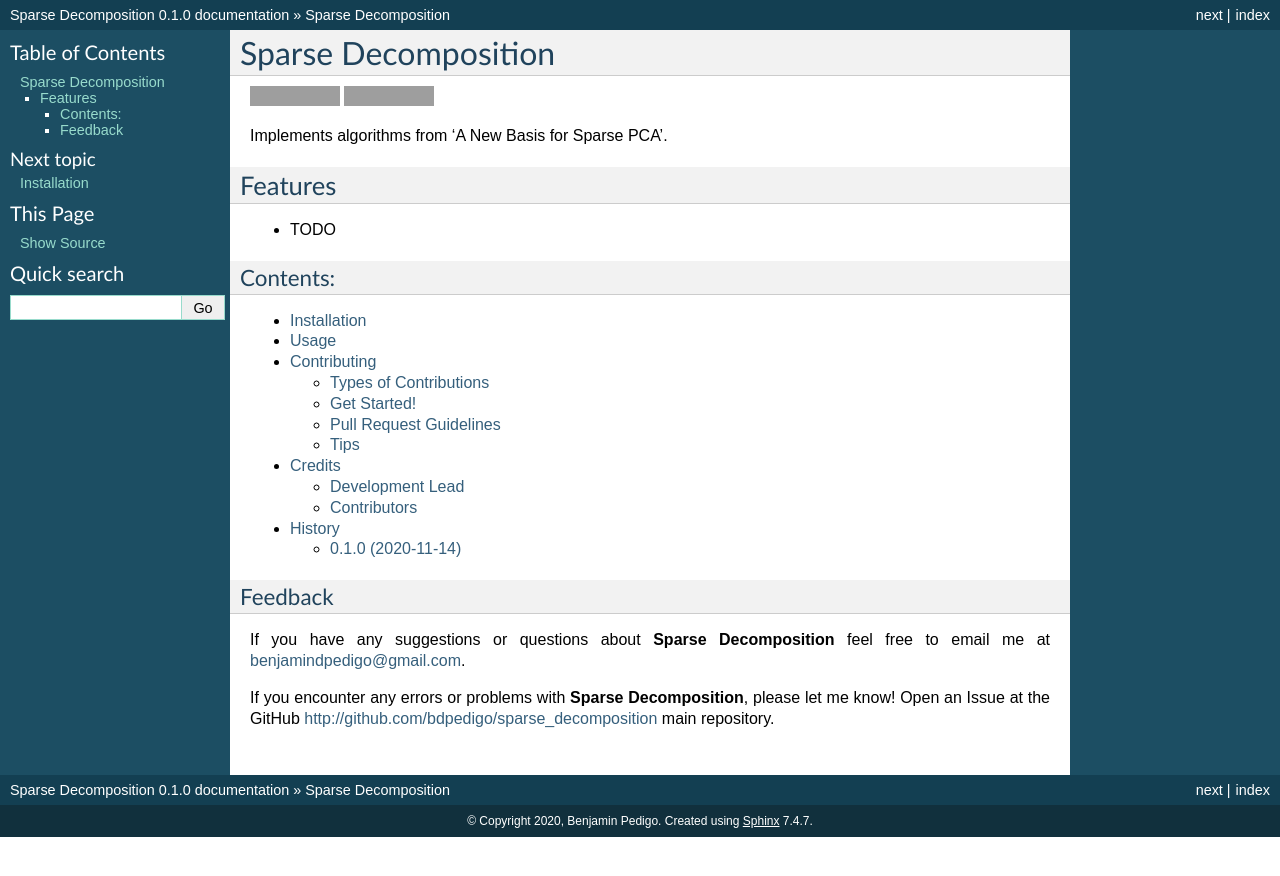
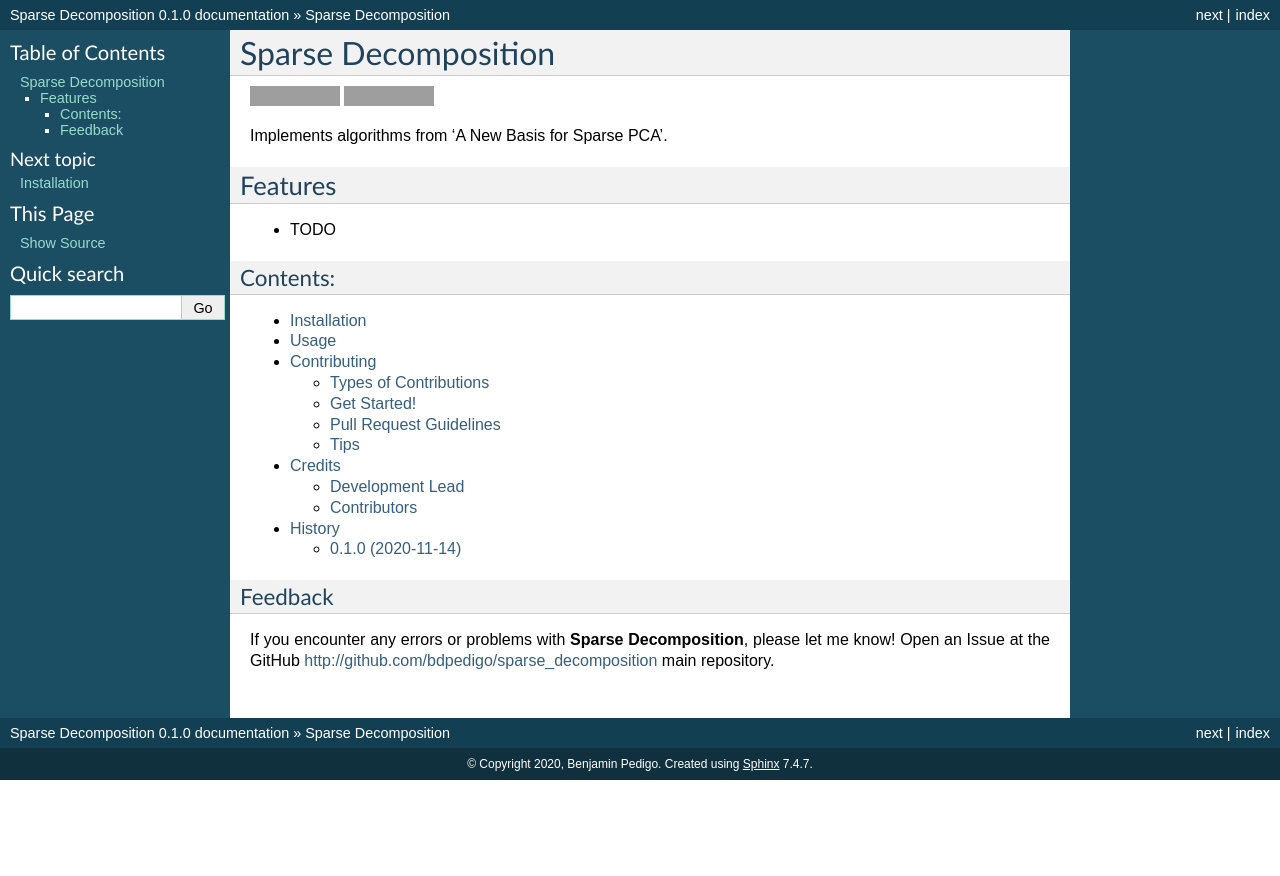
Before and after one commit to bdpedigo/sparse_decomposition, a Sphinx documentation site: the page built from docs/index.rst, in a window 1280 px wide. Shown: the top 876 px of the page. Built offline with Sphinx 7.4.7, drawn with Linux system fonts in a browser that asks for light colours; pages that are not in the unit, such as notebooks, are missing from menus; grey boxes are pictures that could not be loaded.

Commit message:
rmv email

```diff
--- a/docs/index.rst
+++ b/docs/index.rst
@@ -21,8 +21,5 @@ Contents:
 Feedback
 ========
 
-If you have any suggestions or questions about **Sparse Decomposition** feel free to email me
-at benjamindpedigo@gmail.com.
-
 If you encounter any errors or problems with **Sparse Decomposition**, please let me know!
 Open an Issue at the GitHub http://github.com/bdpedigo/sparse_decomposition main repository.
```
